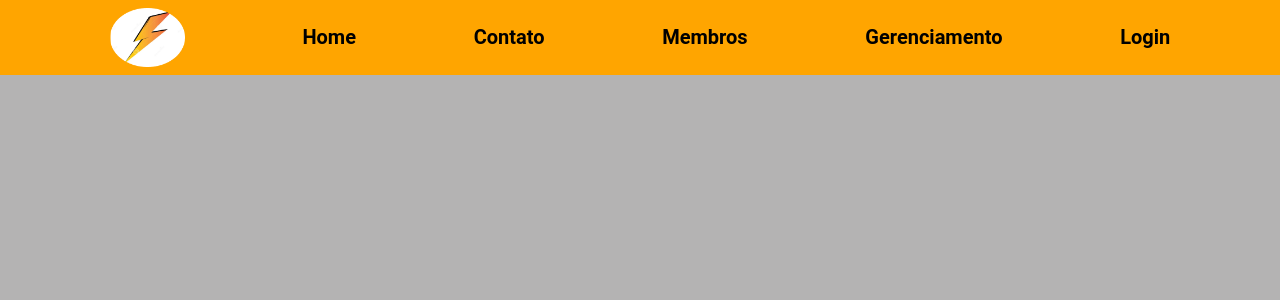
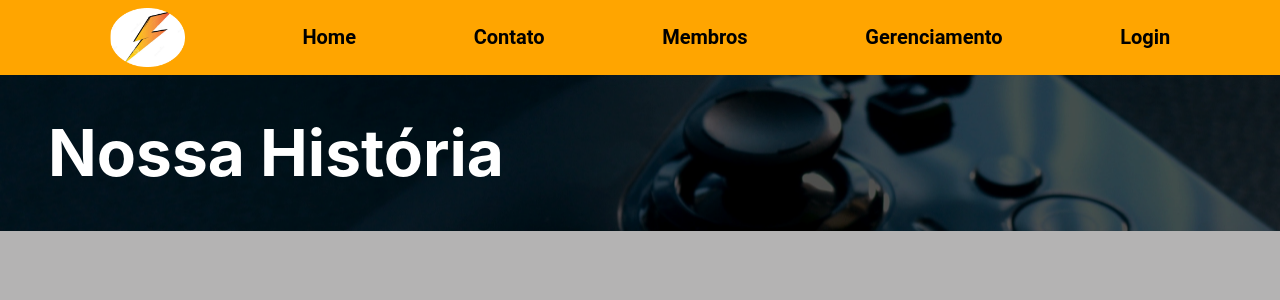
Before and after one commit to PedroHPMarques/ProjetoRay, a Next.js app: page / in a window 1280 px wide. Shown: the top 300 px of the page. Built offline with nearby package versions, Linux system fonts and the light colour scheme.

Commit message:
adiciona Titulo na section e interface pra titulo

```diff
--- /dev/null
+++ b/src/components/Title/index.tsx
@@ -0,0 +1,24 @@
+import { Heading } from "@chakra-ui/react";
+
+interface TitleIndexProps{
+    text:string
+    color:string
+}
+
+export function TitleIndex({text,color}:TitleIndexProps){
+    return(
+
+        <Heading
+        as="h1"
+        color= {color}
+        font-family="Roboto"
+        fontSize= {"64px"}
+        fontWeight={700}
+
+        >
+
+                {text}
+        </Heading>
+
+    )
+}
--- a/src/pages/index.tsx
+++ b/src/pages/index.tsx
@@ -1,5 +1,14 @@
+import { SectionIndex } from "@/components/Section";
+import { Stack } from "@chakra-ui/react";
+
 export default function Home() {
   return (
-    <></>
+    <Stack
+    as="main"
+    spacing={20}
+    >
+      <SectionIndex/>
+
+    </Stack>
   )
 }
```
